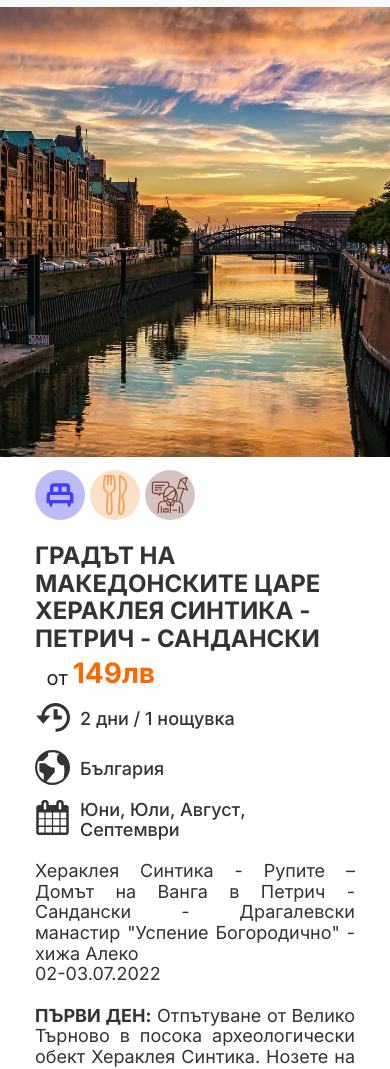
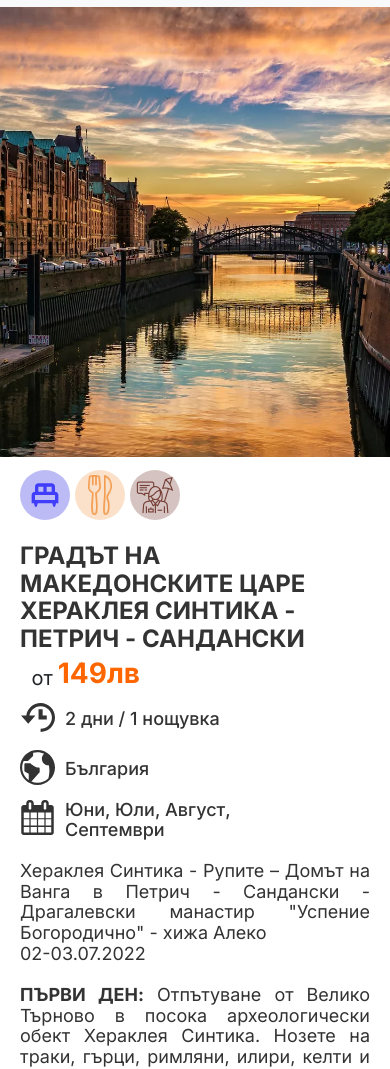
Before and after one commit to Boyan67/eurotours, a website built with Parcel: page trip-detail.html in a window 390 px wide. Shown: the part 70-1139 px from the top of the page. Built offline with nearby package versions, Linux system fonts and the light colour scheme.

Commit message:
side-padding trip details

```diff
--- a/trip-detail.css
+++ b/trip-detail.css
@@ -508,6 +508,11 @@
   height: var(--dl-size-size-small);
 }
 @media(max-width: 767px) {
+
+  .trip-detail-container03 {
+    padding-left: 20px;
+    padding-right: 20px;
+  }
   .trip-detail-header {
     padding-left: var(--dl-space-space-twounits);
     padding-right: var(--dl-space-space-twounits);
```
Also changed, not shown: trip-detail.html (+1 -2 lines).
